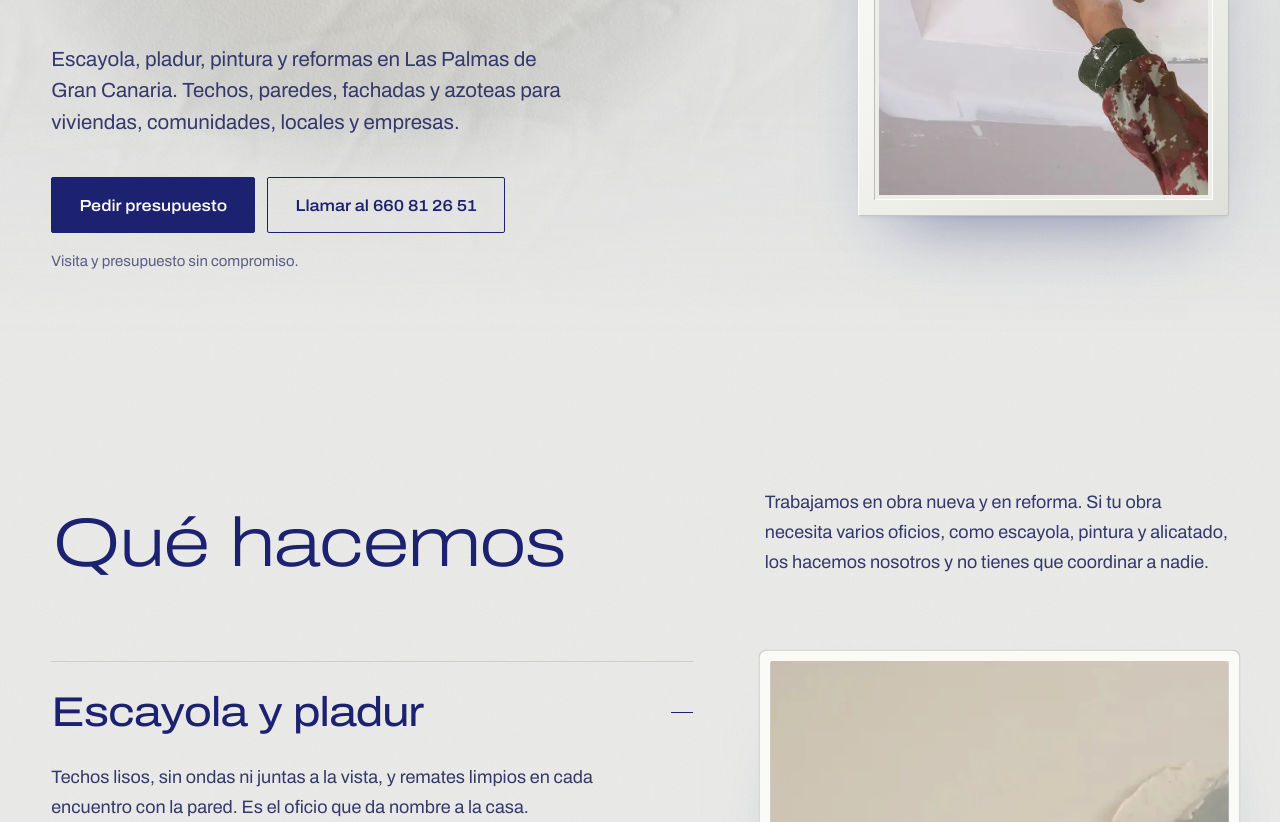
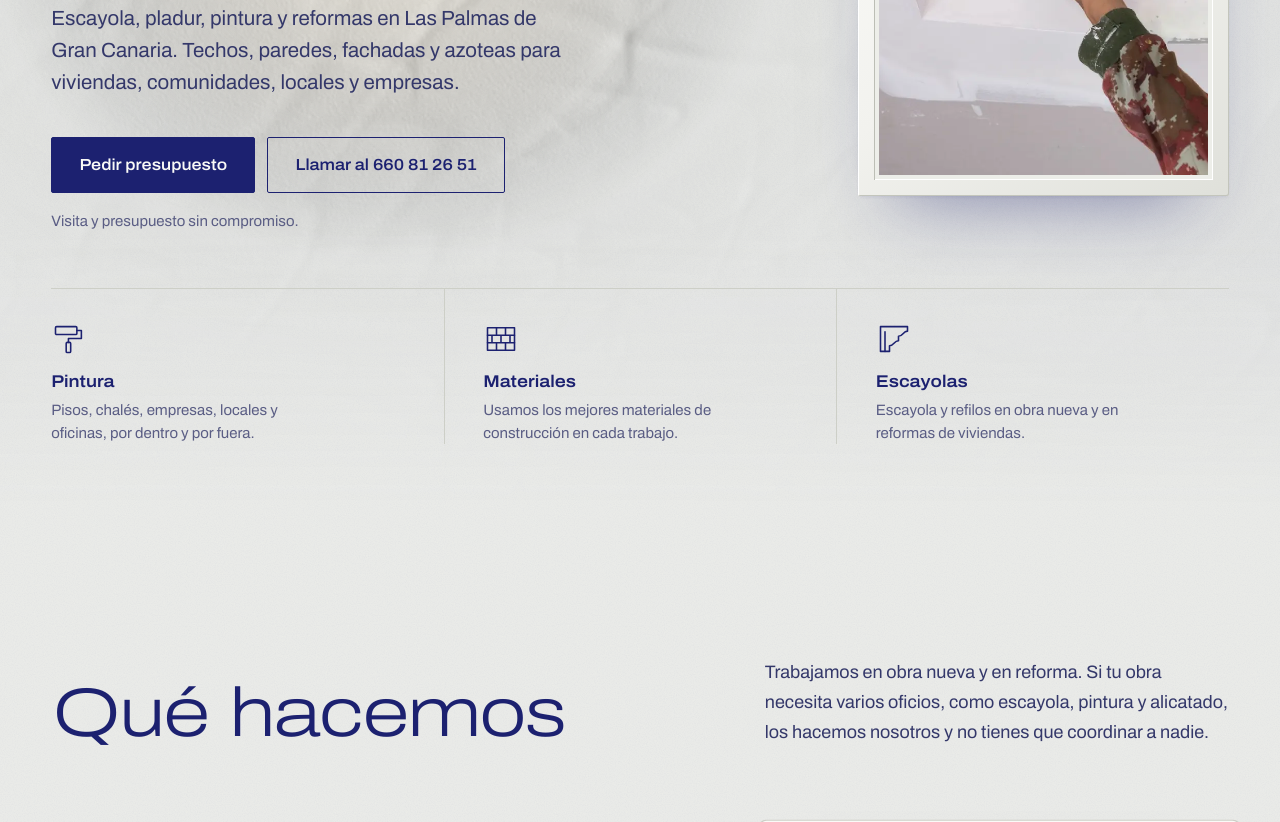
Before and after one commit to josemarrero3012/Bola-os-Escayolas-Y-Pinturas, a website: page index.html in a window 1280 px wide. Shown: the part 561-1383 px from the top of the page. Drawn offline with Linux system fonts and the light colour scheme.

Commit message:
feat(portada): añadir pintura, materiales y escayolas al pie de la portada
Tres piezas separadas por juntas, con iconos de línea propios que se trazan
al cargar. En móvil quedan bajo la foto. El titular se ajusta al alto de la
pantalla para que la franja asome en escritorio.

Co-Authored-By: Claude Opus 5.5 <noreply@anthropic.com>
Claude-Session: https://claude.ai/code/session_01HN6ucuaFNLbk5J2wR13GFW

```diff
--- a/assets/css/styles.css
+++ b/assets/css/styles.css
@@ -520,7 +520,7 @@ li[id] { scroll-margin-top: calc(var(--cabecera) + 1rem); }
 
 .inicio-titulo {
   color: var(--tinta);
-  font-size: clamp(2.85rem, .6rem + 7.2vw, 8.25rem);
+  font-size: clamp(2.85rem, min(.6rem + 7.2vw, 11.5svh), 8.25rem);
   font-weight: 260;
   font-stretch: 125%;
   line-height: .94;
@@ -573,9 +573,9 @@ li[id] { scroll-margin-top: calc(var(--cabecera) + 1rem); }
 @media (min-width: 960px) {
   .inicio-rejilla {
     grid-template-columns: repeat(12, minmax(0, 1fr));
-    grid-template-rows: auto auto;
+    grid-template-rows: auto auto auto;
     column-gap: clamp(1.5rem, 2.5vw, 2.5rem);
-    row-gap: clamp(2.5rem, 4vw, 3.5rem);
+    row-gap: clamp(2rem, 3vw, 2.75rem);
   }
   .inicio-titulo { grid-column: 1 / 10; grid-row: 1; position: relative; z-index: 1; }
   .inicio-texto { grid-column: 1 / 7; grid-row: 2; }
@@ -590,7 +590,88 @@ li[id] { scroll-margin-top: calc(var(--cabecera) + 1rem); }
 }
 
 @media (max-width: 959px) {
+  .oficios { order: 4; }
   .inicio-imagen { order: 3; justify-self: end; width: min(78%, 22rem); }
+}
+
+/* Oficios: tres piezas al pie de la portada, separadas por juntas */
+.oficios {
+  display: grid;
+  margin: clamp(.5rem, 1.5vw, 1rem) 0 0;
+  padding: 0;
+  list-style: none;
+  border-top: 1px solid var(--sombra);
+  animation: asentar 1.1s var(--salida) 1.6s both;
+}
+
+.oficio {
+  display: grid;
+  grid-template-columns: auto 1fr;
+  column-gap: 1.1rem;
+  align-items: start;
+  padding-block: 1.35rem;
+}
+.oficio + .oficio { border-top: 1px solid var(--sombra); }
+
+.oficio-icono {
+  grid-row: span 2;
+  width: 2.25rem;
+  height: 2.25rem;
+  fill: none;
+  stroke: var(--tinta);
+  stroke-width: 1.4;
+  stroke-linejoin: round;
+  stroke-linecap: round;
+}
+/* Cada icono se traza como una línea de lápiz de obra */
+.oficio-icono > * {
+  stroke-dasharray: 1;
+  animation: trazar 1.4s var(--curva) both;
+  animation-delay: calc(1.8s + var(--n, 0) * .18s);
+}
+.oficio:nth-child(2) { --n: 1; }
+.oficio:nth-child(3) { --n: 2; }
+
+.oficio-nombre {
+  display: block;
+  color: var(--tinta);
+  font-size: 1.0625rem;
+  font-weight: 600;
+  font-stretch: 112%;
+  line-height: 1.3;
+}
+
+.oficio p {
+  max-width: 30ch;
+  margin-top: .2rem;
+  color: var(--texto-suave);
+  font-size: .9375rem;
+  line-height: 1.5;
+}
+
+@media (min-width: 720px) {
+  .oficios { grid-template-columns: repeat(3, minmax(0, 1fr)); }
+  .oficio {
+    grid-template-columns: 1fr;
+    row-gap: .9rem;
+    padding: clamp(1.5rem, 2.5vw, 2.25rem) clamp(1.25rem, 3vw, 3rem) 0;
+  }
+  .oficio:first-child { padding-left: 0; }
+  .oficio + .oficio {
+    border-top: 0;
+    border-left: 1px solid var(--sombra);
+  }
+  .oficio-icono { grid-row: auto; }
+  .oficio p { margin-top: -.55rem; }
+}
+
+@media (min-width: 960px) {
+  .oficios { grid-column: 1 / -1; grid-row: 3; }
+}
+
+@keyframes trazar {
+  from { stroke-dashoffset: 1; }
+  to   { stroke-dashoffset: 0; }
 }
 
 @keyframes asentar {
--- a/index.html
+++ b/index.html
@@ -131,6 +131,35 @@
             </div>
           </div>
         </div>
+
+        <!-- Lo esencial de la casa, al pie de la pared como un rodapié -->
+        <ul class="oficios" aria-label="Lo que nos define">
+          <li class="oficio">
+            <svg class="oficio-icono" viewBox="0 0 32 32" aria-hidden="true">
+              <rect x="4" y="5" width="19" height="7" rx="1" pathLength="1"/>
+              <path d="M23 8.5h4v7H15.5v3.5" pathLength="1"/>
+              <rect x="13.5" y="19" width="4" height="9" rx="1" pathLength="1"/>
+            </svg>
+            <strong class="oficio-nombre">Pintura</strong>
+            <p>Pisos, chalés, empresas, locales y oficinas, por dentro y por fuera.</p>
+          </li>
+          <li class="oficio">
+            <svg class="oficio-icono" viewBox="0 0 32 32" aria-hidden="true">
+              <rect x="4" y="6" width="24" height="20" pathLength="1"/>
+              <path d="M4 12.67h24M4 19.33h24M12 6v6.67M20 6v6.67M8 12.67v6.66M16 12.67v6.66M24 12.67v6.66M12 19.33V26M20 19.33V26" pathLength="1"/>
+            </svg>
+            <strong class="oficio-nombre">Materiales</strong>
+            <p>Usamos los mejores materiales de construcción en cada trabajo.</p>
+          </li>
+          <li class="oficio">
+            <svg class="oficio-icono" viewBox="0 0 32 32" aria-hidden="true">
+              <path d="M4 5h24v4c-4 0-4 4.5-8 4.5v4c-4 0-4 4.5-8 4.5V27H4Z" pathLength="1"/>
+              <path d="M8 27V9.5" pathLength="1"/>
+            </svg>
+            <strong class="oficio-nombre">Escayolas</strong>
+            <p>Escayola y refilos en obra nueva y en reformas de viviendas.</p>
+          </li>
+        </ul>
       </div>
     </section>
 
```
